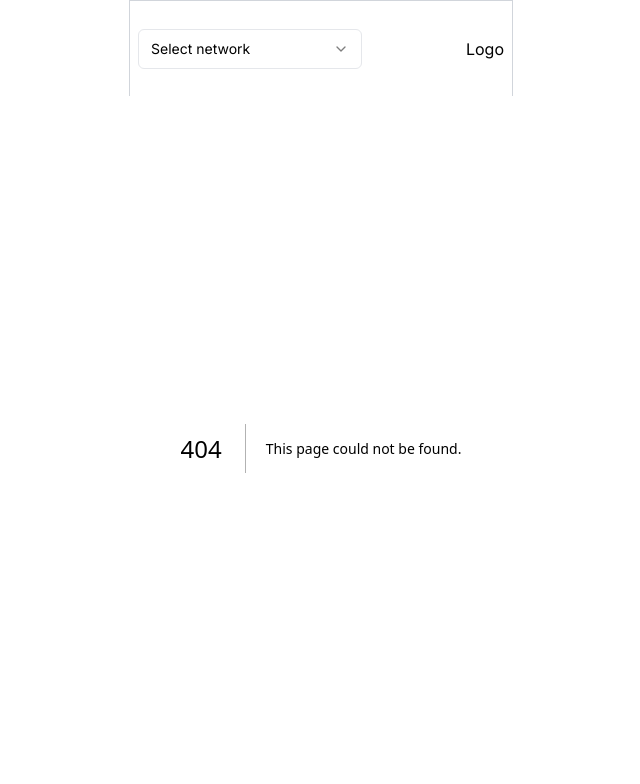
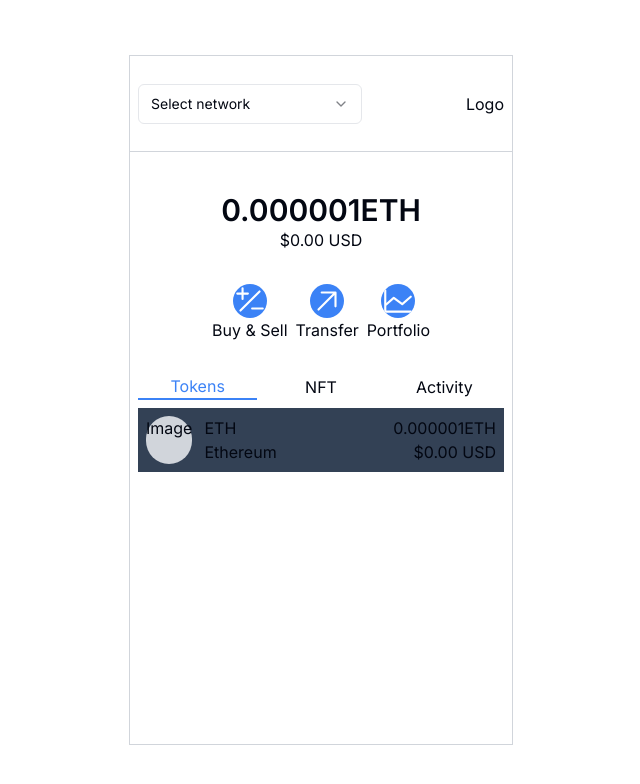
Before and after one commit to Bruno-Ferr/wallet, a Next.js app: page /yourwallet in a window 1280 px wide. Before the commit this address had no page. Shown: the top 784 px of the page, without its empty margins (319-959 px from the left). Built offline with nearby package versions, Linux system fonts and the light colour scheme.

Commit message:
add your wallet page

```diff
--- a/package.json
+++ b/package.json
@@ -9,6 +9,7 @@
     "lint": "next lint"
   },
   "dependencies": {
+    "@phosphor-icons/react": "^2.1.6",
     "@radix-ui/react-label": "^2.1.0",
     "@radix-ui/react-select": "^2.1.0",
     "@radix-ui/react-slot": "^1.1.0",
--- a/src/app/page.tsx
+++ b/src/app/page.tsx
@@ -1,10 +1,17 @@
+"use client"
 import Header from "@/components/Header";
 import { Button } from "@/components/ui/Button";
 import { Input } from "@/components/ui/Input";
 import { Label } from "@/components/ui/Label";
 import Image from "next/image";
+import { redirect } from "next/navigation";
 
 export default function Home() {
+
+  const logIn = () => {
+    redirect('/yourwallet')
+  }
+
   return (
     <main className="min-h-[594px] max-w-96 flex flex-col items-center justify-between border border-gray-300 p-24">
       <div>Logo</div>
@@ -17,7 +24,7 @@ export default function Home() {
           <Label htmlFor="password">Password</Label>
           <Input type="password" id="password" placeholder="Type your password" />
         </div>
-        <Button className="w-full mb-6">Sign In</Button>
+        <Button className="w-full mb-6" onClick={logIn()}>Sign In</Button>
         <Button variant="secondary" className="w-full">Create new account</Button>
       </div>
     </main>
--- /dev/null
+++ b/src/app/yourwallet/page.tsx
@@ -0,0 +1,49 @@
+"use client"
+import { ArrowUpRight, ChartLine, PlusMinus } from "@phosphor-icons/react";
+
+export default function YourWallet() {
+  return (
+    <div className="min-h-[594px] w-96 flex flex-col items-center border border-gray-300 p-2">
+      <div className="flex flex-col items-center py-8">
+        <h2 className="font-semibold text-3xl">0.000001ETH</h2>
+        <p>$0.00 USD</p>
+      </div>
+      <div className="flex gap-2">
+        <button className="flex flex-col items-center">
+          <PlusMinus size={34} className="rounded-full bg-blue-500 text-white" />
+          <p>Buy & Sell</p>
+        </button>
+        <button className="flex flex-col items-center">
+          <ArrowUpRight size={34} className="rounded-full bg-blue-500 text-white" />
+          <p>Transfer</p>
+        </button>
+        <button className="flex flex-col items-center">
+          <ChartLine size={34} className="rounded-full bg-blue-500 text-white" />
+          <p>Portfolio</p>
+        </button>
+      </div>
+      <div className="py-8 w-full">
+        <nav className="flex gap-1 items-center w-full text-center">
+          <p className="w-1/3 text-blue-500 border-b-2 border-blue-500">Tokens</p>
+          <p className="w-1/3">NFT</p>
+          <p className="w-1/3">Activity</p>
+        </nav>
+        <div className="w-full mt-2">
+          <div className="flex w-full bg-slate-700 p-2">
+            <div className="bg-gray-300 rounded-full">Image</div>
+            <div className="flex justify-between w-full">
+              <div className="ml-3 flex flex-col items-start">
+                <h5>ETH</h5>
+                <p>Ethereum</p>
+              </div>
+              <div className="flex  flex-col items-end">
+                <h5>0.000001ETH</h5>
+                <p>$0.00 USD</p>
+              </div>
+            </div>
+          </div>
+        </div>
+      </div>
+    </div>
+  )
+}
```
Also changed, not shown: 1 other file (tests, documents, lock files or other folders).
